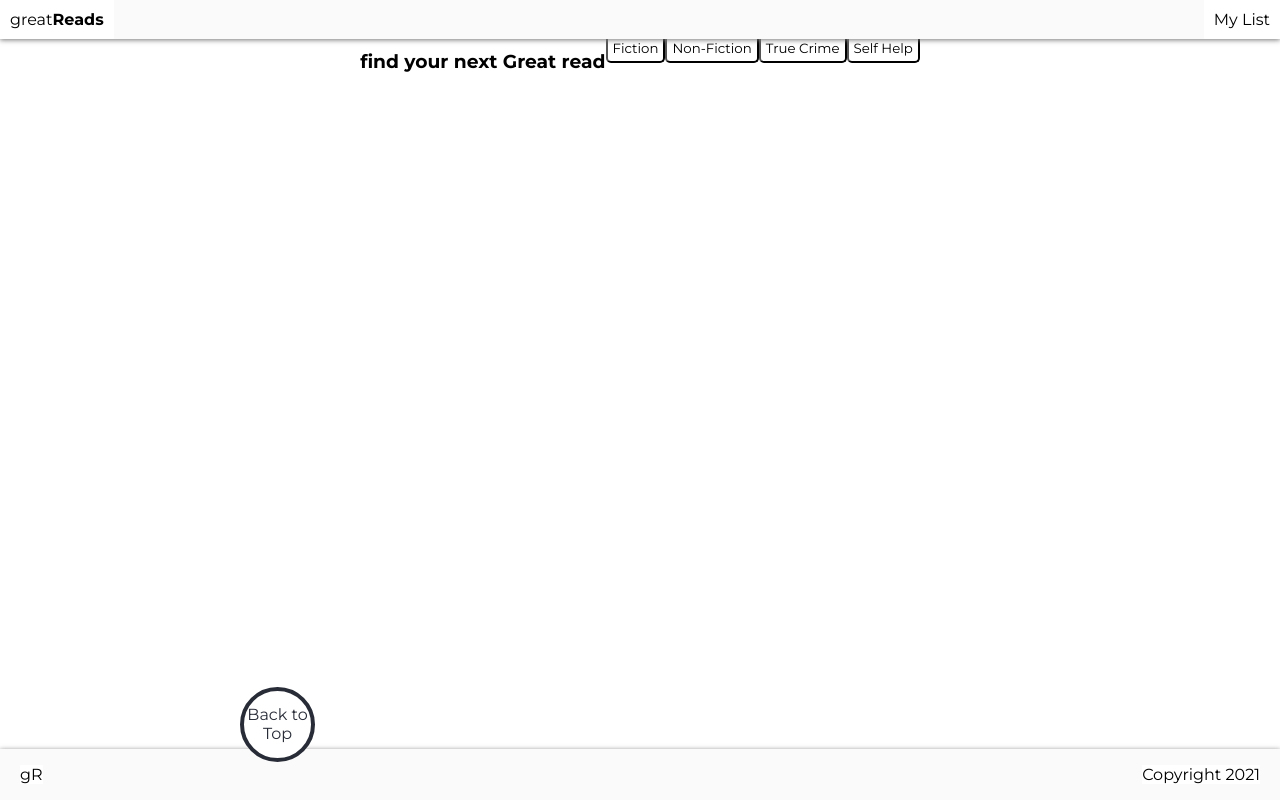
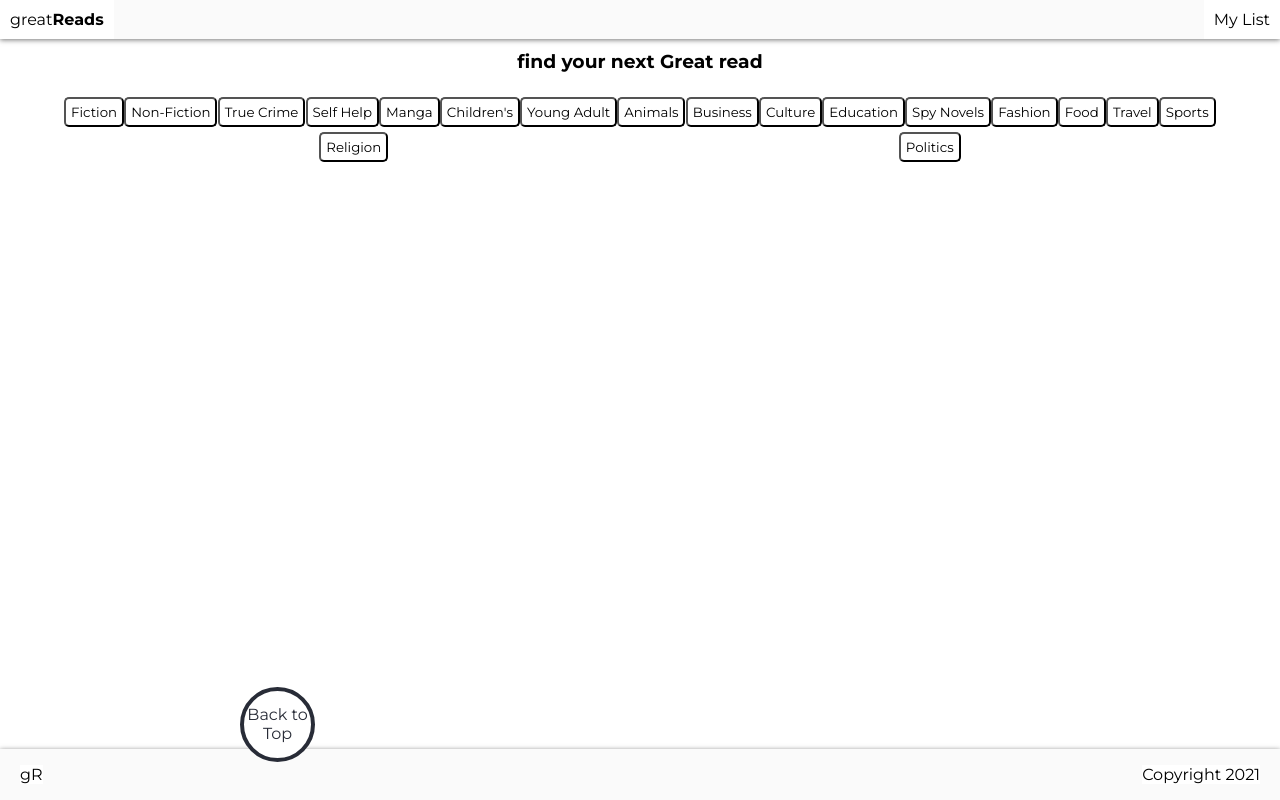
Before and after one commit to monicamclaughlan/NY-React-API, a React (Create React App) app: page / in a window 1280 px wide. Built offline with nearby package versions, Linux system fonts and the light colour scheme.

Commit message:
added additional categories to genres

```diff
--- a/src/App.css
+++ b/src/App.css
@@ -49,6 +49,7 @@
 .genres {
   display: flex;
   justify-content: space-around;
+  flex-wrap: wrap;
 }
 
 .main-section h3 {
--- a/src/components/Categories.js
+++ b/src/components/Categories.js
@@ -15,6 +15,20 @@ const Categories = ({setList}) => {
             <button onClick={() => handleClick('combined-print-nonfiction')}>Non-Fiction</button>
             <button onClick={() => handleClick('crime-and-punishment')}>True Crime</button>
             <button onClick={() => handleClick('paperback-advice')}>Self Help</button>
+            <button onClick={() => handleClick('graphic-books-and-manga')}>Manga</button>
+            <button onClick={() => handleClick('picture-books')}>Children's</button>
+            <button onClick={() => handleClick('young-adult-paperback')}>Young Adult</button>
+            <button onClick={() => handleClick('animals')}>Animals</button>
+            <button onClick={() => handleClick('business-books')}>Business</button>
+            <button onClick={() => handleClick('culture')}>Culture</button>
+            <button onClick={() => handleClick('education')}>Education</button>
+            <button onClick={() => handleClick('espionage')}>Spy Novels</button>
+            <button onClick={() => handleClick('fashion-manners-and-customs')}>Fashion</button>
+            <button onClick={() => handleClick('food-and-fitness')}>Food</button>
+            <button onClick={() => handleClick('travel')}>Travel</button>
+            <button onClick={() => handleClick('sports')}>Sports</button>
+            <button onClick={() => handleClick('religion-spirituality-and-faith')}>Religion</button>
+            <button onClick={() => handleClick('hardcover-political-books')}>Politics</button>
         </div>
     )
 }
```
Also changed, not shown: 1 other file (tests, documents, lock files or other folders).
